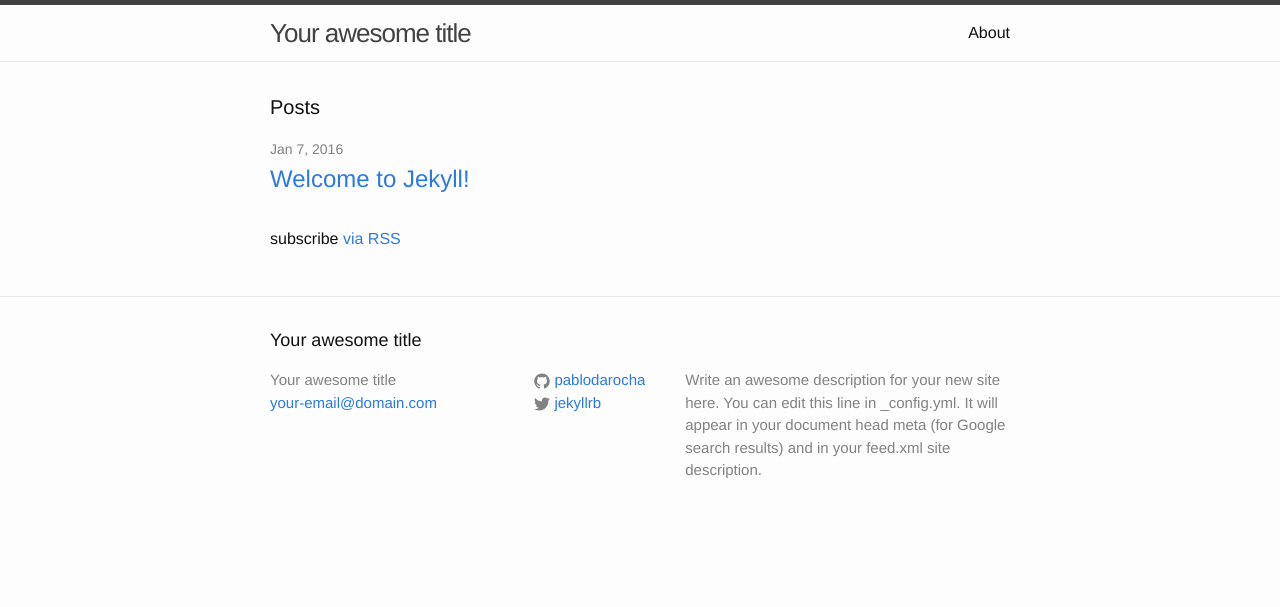
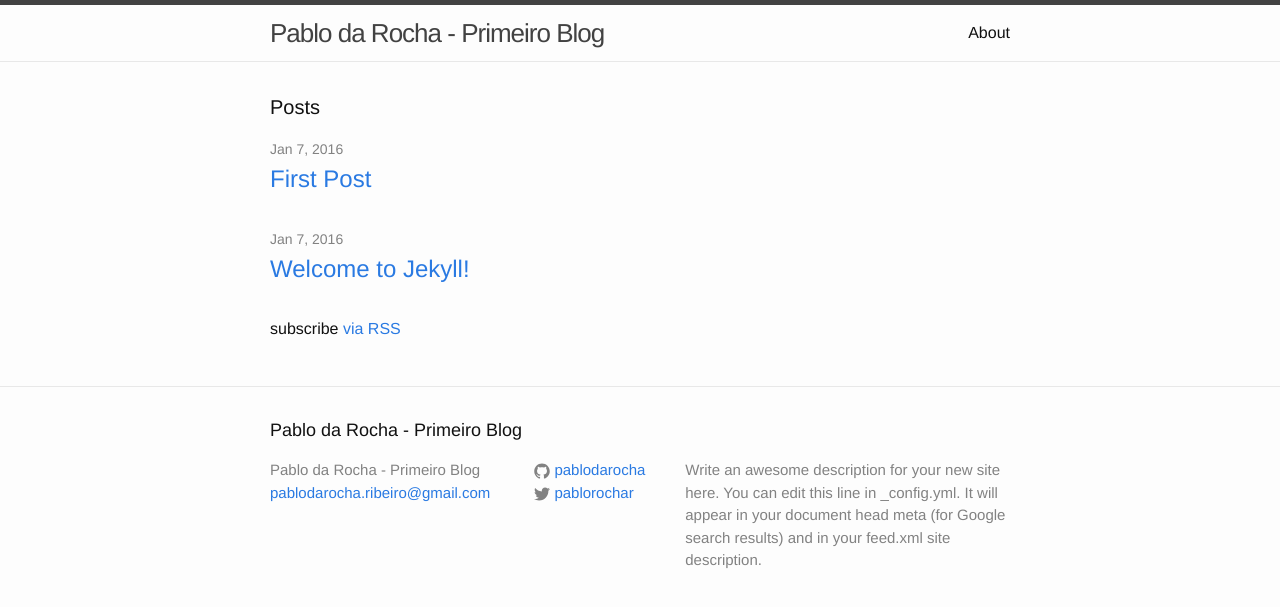
Before and after one commit to pablodarocha/pablodarocha.github.io, a Jekyll site: the page built from index.html, in a window 1280 px wide. Shown: the top 607 px of the page. Built offline with Jekyll 4.4.1, drawn with Linux system fonts in a browser that asks for light colours.

```diff
--- a/_config.yml
+++ b/_config.yml
@@ -6,22 +6,39 @@
 # 'jekyll serve'. If you change this file, please restart the server process.
 
 # Site settings
-title: Your awesome title
-email: your-email@domain.com
+title: Pablo da Rocha - Primeiro Blog
+email: pablodarocha.ribeiro@gmail.com
 description: > # this means to ignore newlines until "baseurl:"
   Write an awesome description for your new site here. You can edit this
   line in _config.yml. It will appear in your document head meta (for
   Google search results) and in your feed.xml site description.
 baseurl: "" # the subpath of your site, e.g. /blog
 url: "http://yourdomain.com" # the base hostname & protocol for your site
-twitter_username: jekyllrb
+twitter_username: pablorochar
 github_username:  pablodarocha
 
 # Build settings
 markdown: kramdown
+highlighter: rouge
 
+# # html minify
+# compress_html:
+# 	clippings: all
+# 	comments: all
+# 	endings: []
+# 	profile: false
 
-
+# # Links to include in menu navigation
+# # For external links add external: true
+# links:
+#   - title: Home
+#     url: /
+#   - title: Séries
+#     url: /series
+#   - title: Tags
+#     url: /tags
+#   - title: Sobre mim
+#     url: /about
 
 
 # exclude my node related stuff
```
Also changed, not shown: _posts/2016-01-06-first-post.markdown (added, +36 -0 lines), 1 other file.
